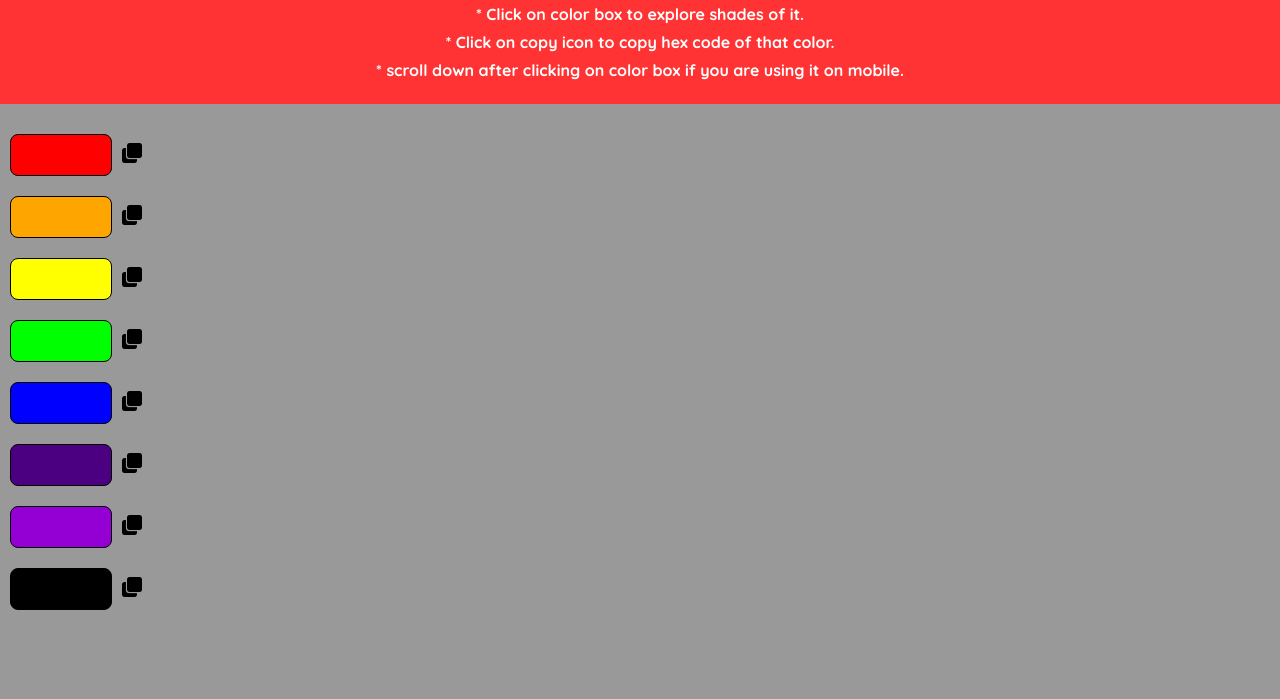
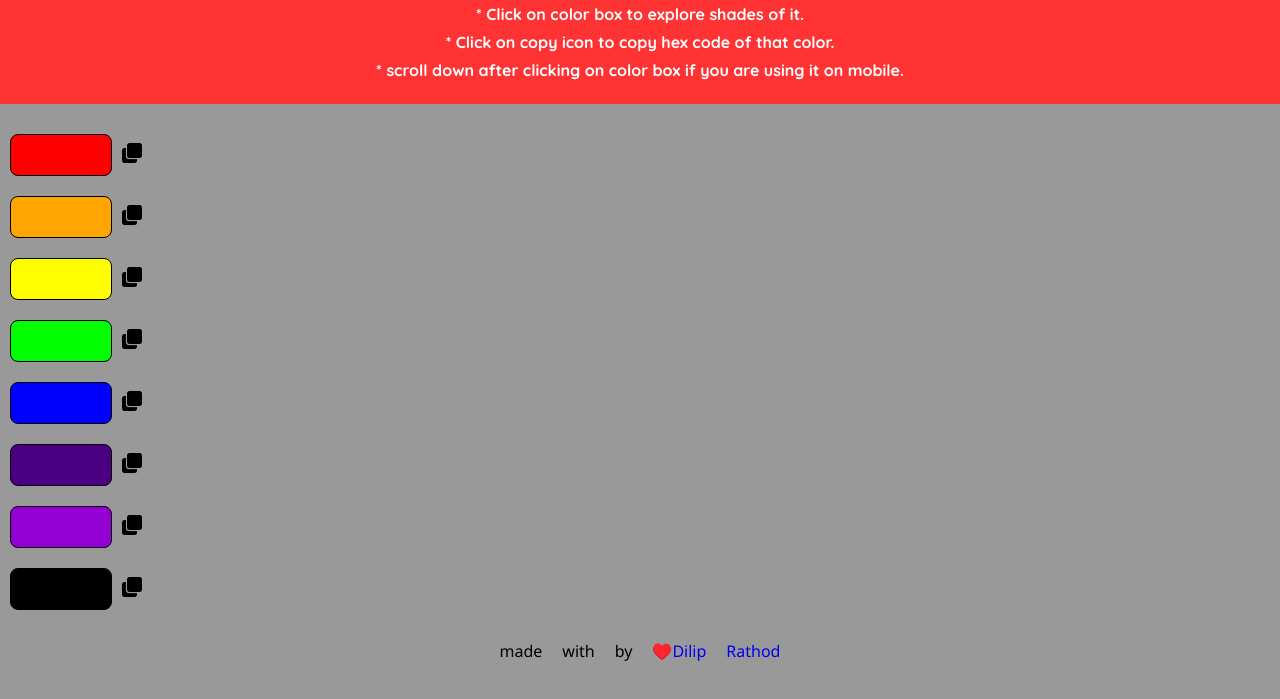
Before and after one commit to diliprathodrd/color-picker, a plain HTML site: page index.html in a window 1280 px wide. Shown: the part 83-782 px from the top of the page. Drawn offline with Linux system fonts and the light colour scheme.

Commit message:
added footer attribution

```diff
--- a/index.html
+++ b/index.html
@@ -1258,5 +1258,8 @@
         </div>
       </div>
     </section>
+    <footer>
+      made with by &hearts; <a href="https://www.diliprathod.in" target="_blank">Dilip Rathod</a>
+    </footer>
   </body>
 </html>
--- a/style.css
+++ b/style.css
@@ -15,6 +15,19 @@ body {
     color: #ffffff;
     padding-bottom: 20px;
 }
+
+footer {
+    font-family: "Segoe UI Emoji", "Apple Color Emoji", "Noto Color Emoji", "Segoe UI", sans-serif;
+    padding: 20px;
+    display: flex;
+    justify-content: center;
+    align-items: center;
+}
+
+footer a {
+    text-decoration: none;
+}
+
 
 p {
     margin: 4px;
```
